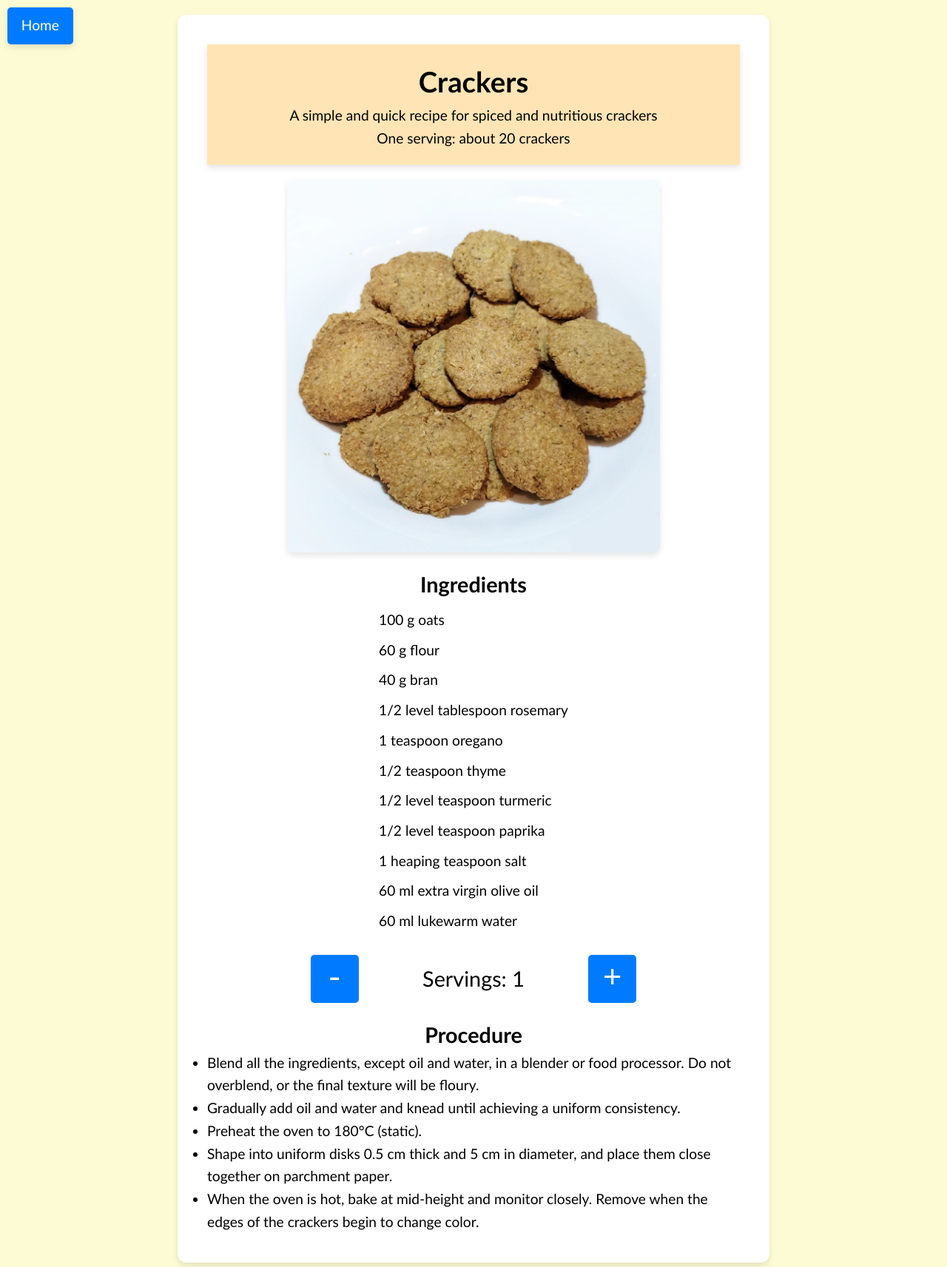
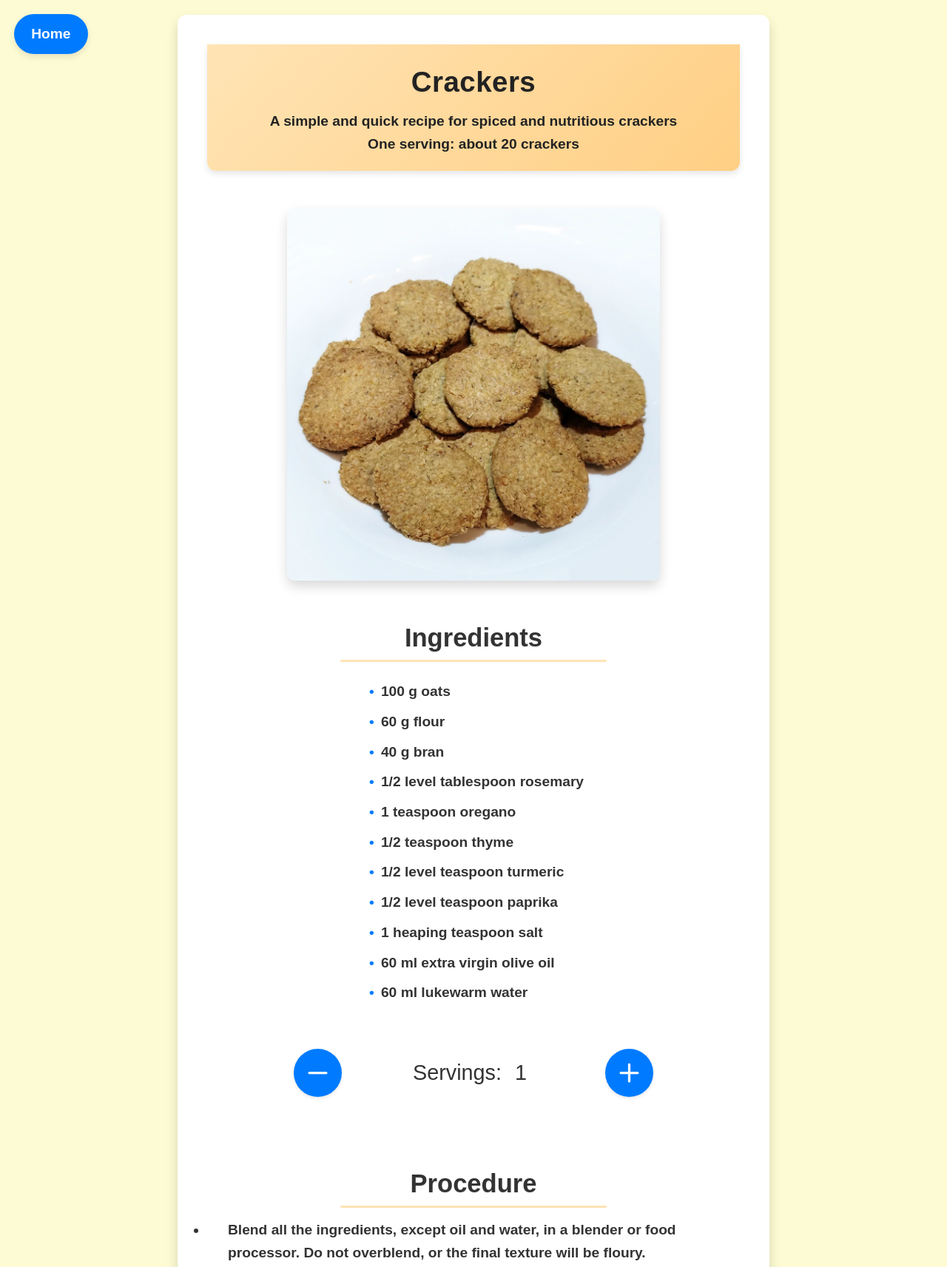
Before and after one commit to AndreaTorti-01/burro-recipes, a plain HTML site: page recipes/en/crackers.html in a window 1280 px wide. Shown: the top 1713 px of the page at 74% size. Drawn offline with Linux system fonts and the light colour scheme; a web font is replaced by a local one.

Commit message:
improved website look and cleaned css

```diff
--- /dev/null
+++ b/common.css
@@ -0,0 +1,139 @@
+@import url('https://fonts.googleapis.com/css2?family=Electrolize&display=swap');
+
+:root {
+  --primary-color: #ffe4b5;
+  --background-color: #fdfbd3;
+  --container-bg: #fff;
+  --card-bg: #fffced;
+  --card-hover: #fadadd;
+  --button-color: #007bff;
+  --button-hover: #0056b3;
+  --shadow-sm: 0 2px 4px rgba(0, 0, 0, 0.1);
+  --shadow-md: 0 4px 8px rgba(0, 0, 0, 0.1);
+  --shadow-lg: 0 8px 16px rgba(0, 0, 0, 0.15);
+  --text-shadow: 0 1px 2px rgba(0, 0, 0, 0.08);
+  --transition-speed: 0.3s;
+  --border-radius: 12px;
+}
+
+* {
+  font-family: "Electrolize", sans-serif;
+  font-weight: 600;
+  margin: 0;
+  padding: 0;
+  box-sizing: border-box;
+  -webkit-tap-highlight-color: transparent;
+}
+
+body {
+  font-weight: 400;
+  line-height: 1.6;
+  color: #333;
+  background-color: var(--background-color);
+  transition: background-color 0.3s, color 0.3s;
+  display: flex;
+  flex-direction: column;
+  min-height: 100vh;
+}
+
+header {
+  background: linear-gradient(135deg, var(--primary-color), #ffcf84);
+  color: #222;
+  padding: 20px;
+  text-align: center;
+  box-shadow: var(--shadow-md);
+  border-radius: 0 0 var(--border-radius) var(--border-radius);
+}
+
+header h1 {
+  font-weight: 700;
+  text-shadow: var(--text-shadow);
+}
+
+footer {
+  text-align: center;
+  padding: 15px;
+  background-color: #333;
+  color: white;
+  margin-top: 20px;
+  box-shadow: var(--shadow-md);
+}
+
+footer a {
+  color: #78bdff;
+  text-decoration: none;
+  transition: color var(--transition-speed);
+  font-weight: 500;
+}
+
+footer a:hover {
+  text-decoration: underline;
+  color: #a9d4ff;
+}
+
+.language-box {
+  display: flex;
+  align-items: center;
+  justify-content: center;
+  gap: 10px;
+  margin: 0;
+}
+
+.active-flag {
+  pointer-events: none;
+  user-select: none;
+  -webkit-user-select: none;
+  max-width: 4em;
+  filter: drop-shadow(0 2px 3px rgba(0, 0, 0, 0.1));
+}
+
+.inactive-flag {
+  user-select: none;
+  -webkit-user-select: none;
+  cursor: pointer;
+  max-width: 4em;
+  display: inline-block;
+  vertical-align: middle;
+  transition: transform var(--transition-speed);
+  filter: none;
+}
+
+.inactive-flag:hover {
+  transform: scale(1.1);
+}
+
+@keyframes fade-in {
+  0% {
+    opacity: 0;
+  }
+  100% {
+    opacity: 1;
+  }
+}
+
+@keyframes slide-up {
+  0% {
+    opacity: 0;
+    transform: translateY(20px);
+  }
+  100% {
+    opacity: 1;
+    transform: translateY(0);
+  }
+}
+
+@media (max-width: 768px) {
+  header {
+    padding: 15px 10px;
+  }
+
+  header h1 {
+    font-size: 1.8rem;
+    margin-bottom: 15px;
+  }
+
+  .language-box {
+    flex-direction: row;
+    margin-top: 10px;
+  }
+}
--- a/index.css
+++ b/index.css
@@ -1,70 +1,79 @@
-* {
-  margin: 0;
-  padding: 0;
-  box-sizing: border-box;
-}
+@import 'common.css';
 
 body {
-  font-family: "Trebuchet MS", sans-serif;
-  line-height: 1.6;
-  color: #000;
-  background-color: #fdfbd3;
-  transition: background-color 0.3s, color 0.3s;
-  display: flex;
-  flex-direction: column;
-  min-height: 100vh;
+  animation: fade-in 0.6s ease-out;
 }
 
 header {
-  background: #ffe4b5;
-  color: #000;
-  padding: 20px;
-  text-align: center;
-  box-shadow: 0 4px 8px rgba(0, 0, 0, 0.1);
   display: flex;
   justify-content: space-between;
   align-items: center;
+  position: sticky;
+  top: 0;
+  z-index: 1000;
 }
 
 header h1 {
   font-size: 2.5rem;
   margin-bottom: 10px;
+  flex-grow: 1;
+  user-select: none;
 }
 
 header p {
   font-size: 1.1rem;
+  user-select: none;
+}
+
+.language-box {
+  flex-direction: column;
 }
 
 main {
-  padding: 20px;
+  padding: 30px;
   margin: 2em;
   flex: 1;
-  box-shadow: 0 4px 8px rgba(0, 0, 0, 0.1);
-  background-color: #fff;
-  border-radius: 12px;
+  box-shadow: var(--shadow-lg);
+  background-color: var(--container-bg);
+  border-radius: var(--border-radius);
+  animation: slide-up 0.5s ease-out;
 }
 
 .recipe-link {
   display: block;
   margin: 1em;
-  padding: 1em;
-  background-color: #fffced;
+  padding: 1.2em;
+  background-color: var(--card-bg);
   text-decoration: none;
   color: inherit;
-  border-radius: 8px;
-  transition: background-color 0.3s;
+  border-radius: var(--border-radius);
+  transition: all var(--transition-speed);
   text-align: center;
-  box-shadow: 0 4px 8px rgba(0, 0, 0, 0.1);
+  box-shadow: var(--shadow-md);
+  overflow: hidden;
+  position: relative;
+  user-select: none;
 }
 
 .recipe-link:hover {
-  background-color: #fadadd;
+  background-color: var(--card-hover);
+  transform: translateY(-5px);
+  box-shadow: var(--shadow-lg);
 }
 
 .recipe-link img {
   display: block;
   margin: 10px auto 0;
   border-radius: 8px;
+  transition: transform var(--transition-speed);
+  width: 100%;
+  height: auto;
+  object-fit: cover;
+  user-select: none;
+}
+
+.recipe-link:hover img {
+  transform: scale(1.05);
 }
 
 .recipe-link span {
@@ -73,56 +82,59 @@ main {
   justify-content: center;
   text-align: center;
   min-height: 2.5em;
-  text-transform: capitalize;
-  margin-bottom: 10px;
+  text-transform: uppercase;
+  font-size: 1.2em;
+  margin: 15px 0 5px;
   line-height: 1.5;
+  position: relative;
+  text-shadow: var(--text-shadow);
+  user-select: none;
+}
+
+.recipe-link span::after {
+  content: '';
+  position: absolute;
+  width: 40%;
+  height: 2px;
+  background-color: var(--primary-color);
+  bottom: -5px;
+  left: 30%;
+  transform: scaleX(0);
+  transition: transform 0.3s ease;
+  border-radius: 2px;
+}
+
+.recipe-link:hover span::after {
+  transform: scaleX(1);
 }
 
 .recipes-grid {
   display: grid;
-  grid-template-columns: repeat(auto-fill, minmax(200px, 1fr));
-  gap: 20px;
+  grid-template-columns: repeat(auto-fill, minmax(250px, 1fr));
+  gap: 25px;
 }
 
-footer {
-  text-align: center;
-  padding: 10px;
-  background-color: #333;
-  color: white;
-  margin-top: 20px;
-  box-shadow: 0 4px 8px rgba(0, 0, 0, 0.1);
+@media (max-width: 768px) {
+  header {
+    flex-direction: column;
   }
 
-footer a {
-  color: #66aaff;
-  text-decoration: none;
+  main {
+    margin: 1em;
+    padding: 15px;
   }
 
-footer a:hover {
-  text-decoration: underline;
+  .recipes-grid {
+    grid-template-columns: repeat(auto-fill, minmax(150px, 1fr));
+    gap: 15px;
   }
 
-.language-box {
-  display: flex;
-  flex-direction: column;
-  align-items: center;
-  justify-content: center;
-  gap: 10px;
-  margin: 0;
+  .recipe-link {
+    margin: 0.5em;
+    padding: 0.8em;
   }
 
-.active-flag {
-  pointer-events: none;
-  user-select: none;
-  -webkit-user-select: none;
-  max-width: 4em;
+  .recipe-link span {
+    font-size: 0.9em;
   }
-
-.inactive-flag {
-  user-select: none;
-  -webkit-user-select: none;
-  cursor: pointer;
-  max-width: 4em;
-  display: inline-block;
-  vertical-align: middle;
 }
--- a/recipe.css
+++ b/recipe.css
@@ -1,26 +1,20 @@
-* {
-  margin: 0;
-  padding: 0;
-  box-sizing: border-box;
-}
+@import 'common.css';
 
 body {
-  font-family: "Trebuchet MS", sans-serif;
+  font-weight: 400;
   font-size: 1.2em;
-  line-height: 1.6;
-  color: #000;
-  background-color: #fdfbd3;
-  transition: background-color 0.3s, color 0.3s;
 }
 
 header {
-  background: #ffe4b5;
-  color: #000;
   padding: 20px;
   width: 100%;
-  text-align: center;
   font-size: 1em;
-  box-shadow: 0 4px 8px rgba(0, 0, 0, 0.1);
+  margin-bottom: 30px;
+}
+
+header h1 {
+  letter-spacing: 0.5px;
+  margin-bottom: 8px;
 }
 
 .container {
@@ -30,10 +24,13 @@ header {
   max-width: 800px;
   margin: 20px auto;
   padding: 40px;
-  background-color: #fff;
-  border-radius: 12px;
-  box-shadow: 0 4px 8px rgba(0, 0, 0, 0.1);
+  background-color: var(--container-bg);
+  border-radius: var(--border-radius);
+  box-shadow: var(--shadow-lg);
   text-align: center;
+  transform: translateY(0);
+  opacity: 1;
+  animation: fade-in 0.6s ease-out;
 }
 
 .recipe-image {
@@ -41,10 +38,15 @@ header {
   width: auto;
   max-width: 70%;
   height: auto;
-  border-radius: 8px;
+  border-radius: 12px;
   margin: 20px auto;
-  box-shadow: 0 4px 8px rgba(0, 0, 0, 0.1);
+  box-shadow: var(--shadow-lg);
   user-select: none;
+  transition: transform var(--transition-speed);
+}
+
+.recipe-image:hover {
+  transform: scale(1.02);
 }
 
 ul.ingredients {
@@ -57,41 +59,84 @@ ul.ingredients {
 
 .ingredients li {
   margin: 10px 0;
+  position: relative;
+  padding-left: 24px;
+  transition: transform var(--transition-speed);
+}
+
+.ingredients li::before {
+  content: "•";
+  position: absolute;
+  left: 8px;
+  color: var(--button-color);
+  font-weight: bold;
+}
+
+.ingredients li:hover {
+  transform: translateX(5px);
 }
 
 .serving-controls {
   display: flex;
   justify-content: center;
   align-items: center;
-  margin-bottom: 20px;
+  margin: 30px 0;
   font-size: 1.5em;
   user-select: none;
 }
 
 .serving-controls button {
-  background-color: #007bff;
+  background-color: var(--button-color);
   color: white;
   border: none;
-  border-radius: 5px;
+  border-radius: 50%;
   cursor: pointer;
   margin: 0 2em;
   font-size: 1.5em;
-  align-items: center;
-  justify-content: center;
-  font-family: "Courier New", Courier, monospace;
   width: 1.5em;
   height: 1.5em;
   display: flex;
   align-items: center;
   justify-content: center;
+  box-shadow: var(--shadow-sm);
+  transition: all var(--transition-speed);
+  line-height: 1;
+  background-position: center;
+  background-repeat: no-repeat;
+  background-size: 60%;
+  outline: none;
+  -webkit-appearance: none;
+}
+
+#increase {
+  background-image: url('resources/plus.svg');
+  text-indent: -9999px;
+  overflow: hidden;
+}
+
+#decrease {
+  background-image: url('resources/minus.svg');
+  text-indent: -9999px;
+  overflow: hidden;
 }
 
 .serving-controls button:hover {
-  background-color: #0056b3;
+  background-color: var(--button-hover);
+  transform: scale(1.1);
+  box-shadow: var(--shadow-md);
 }
 
-serving-controls span {
+.serving-controls button:active {
+  transform: scale(0.95);
+}
+
+.serving-controls button:focus {
+  outline: none;
+}
+
+.serving-controls span {
   margin: 0 10px;
+  font-weight: 500;
 }
 
 .instructions {
@@ -101,8 +146,9 @@ serving-controls span {
   text-align: left;
 }
 
-.instructions div {
+.instructions div, .instructions ul {
   width: 100%;
+  animation: slide-up 0.5s ease-out;
 }
 
 .instructions .full-width {
@@ -111,6 +157,68 @@ serving-controls span {
 
 .instructions .half-width {
   width: 100%;
+}
+
+.instructions li {
+  margin-bottom: 12px;
+  position: relative;
+  padding-left: 28px;
+}
+
+.instructions li::before {
+  display: none;
+}
+
+.home-button {
+  position: fixed;
+  top: 1em;
+  left: 1em;
+  background-color: var(--button-color);
+  color: white;
+  padding: 0.6em 1.2em;
+  border-radius: 30px;
+  text-decoration: none;
+  font-size: 1em;
+  box-shadow: var(--shadow-md);
+  user-select: none;
+  transition: all var(--transition-speed);
+  z-index: 100;
+}
+
+.home-button:hover {
+  background-color: var(--button-hover);
+  transform: translateY(-3px);
+  box-shadow: var(--shadow-lg);
+}
+
+.home-button:active {
+  transform: translateY(1px);
+}
+
+section {
+  margin: 30px 0;
+  width: 100%;
+  text-align: center;
+}
+
+section h2 {
+  font-size: 1.8em;
+  margin-bottom: 20px;
+  position: relative;
+  display: block;
+  text-align: center;
+  text-shadow: var(--text-shadow);
+}
+
+section h2::after {
+  content: '';
+  position: absolute;
+  width: 50%;
+  height: 3px;
+  background-color: var(--primary-color);
+  bottom: -5px;
+  left: 25%;
+  border-radius: 2px;
 }
 
 @media (min-width: 768px) {
@@ -123,20 +231,48 @@ serving-controls span {
   }
 }
 
-.home-button {
-  position: fixed;
-  top: 0.5em;
-  left: 0.5em;
-  background-color: #007bff;
-  color: white;
-  padding: 0.5em 1em;
-  border-radius: 5px;
-  text-decoration: none;
-  font-size: 1em;
-  box-shadow: 0 4px 8px rgba(0, 0, 0, 0.1);
-  user-select: none;
+@media (max-width: 767px) {
+  body {
+    font-size: 1em;
+  }
+
+  .container {
+    padding: 20px;
+    margin: 10px;
+  }
+
+  .recipe-image {
+    max-width: 90%;
+  }
+
+  .serving-controls {
+    flex-direction: column;
+    gap: 15px;
+  }
+
+  .serving-controls button {
+    margin: 5px;
+  }
+
+  header h1 {
+    font-size: 1.5em;
+  }
+
+  .home-button {
+    padding: 0.4em 0.8em;
+    font-size: 0.9em;
+  }
+
+  /* Fix for mobile where buttons might stay in active/hover state */
+  .serving-controls button:hover,
+  .serving-controls button:active,
+  .serving-controls button:focus {
+    transform: none;
+    background-color: var(--button-color);
+    box-shadow: var(--shadow-sm);
+  }
+
+  .serving-controls button:active {
+    transform: scale(0.95);
+  }
 }
-
-.home-button:hover {
-  background-color: #0056b3;
-}
```
Also changed, not shown: resources/minus.svg (added), resources/plus.svg (added). Lines whose indentation alone changed are shown as unchanged.
